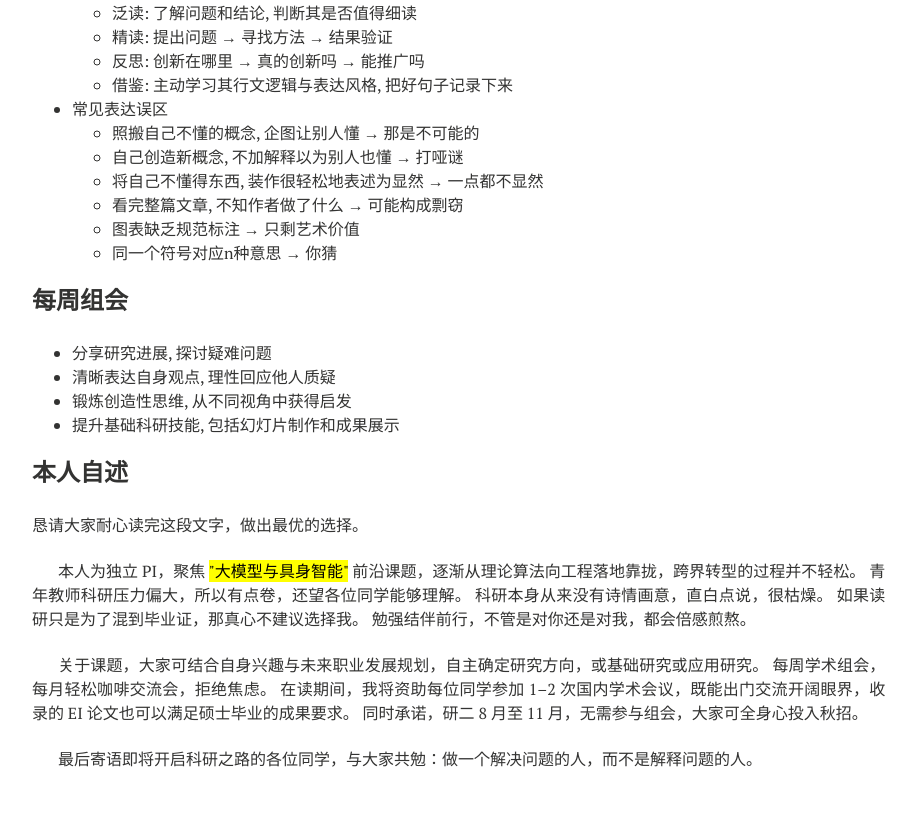
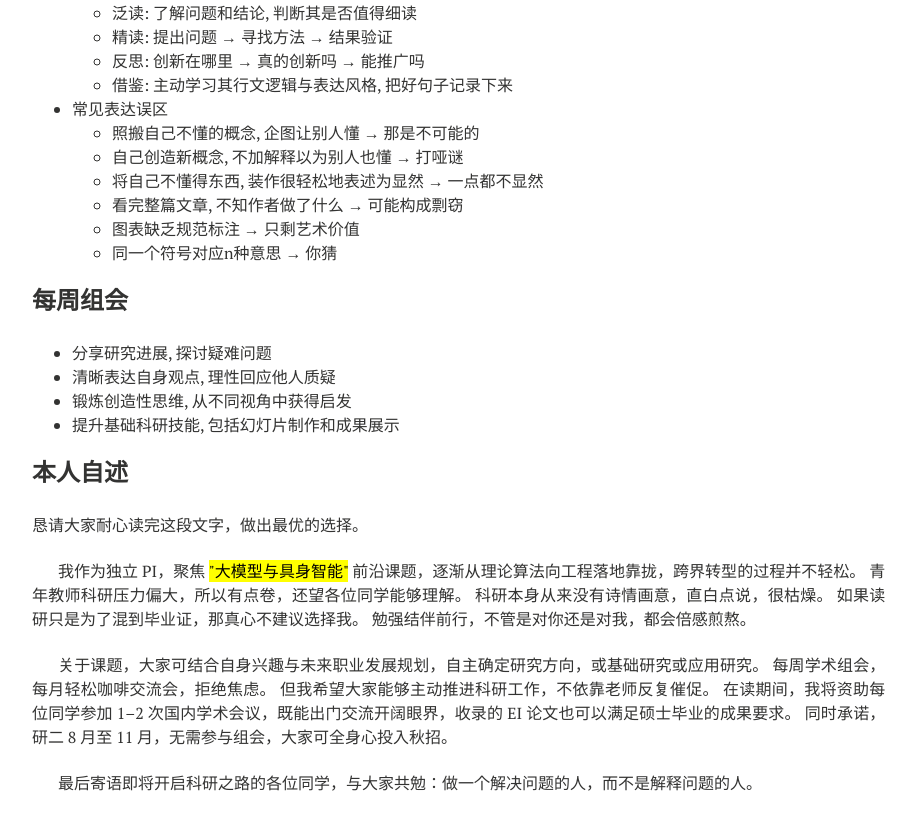
Before and after one commit to xianchaoxiu/xianchaoxiu.github.io, a Jekyll site: the page built from chinese/reading/index.md, in a window 1280 px wide and 900 px high, scrolled down 1220 px. Shown: the top 830 px of the window, without its empty margins (288-1204 px from the left). Built offline with Jekyll 4.4.1, drawn with Linux system fonts in a browser that asks for light colours; nearby versions of some CDN libraries.

Commit message:
Update index.md

```diff
--- a/chinese/reading/index.md
+++ b/chinese/reading/index.md
@@ -77,7 +77,7 @@ share: false
 
 恳请大家耐心读完这段文字，做出最优的选择。 <br> <br>
 
-本人为独立 PI，聚焦 <mark>"大模型与具身智能"</mark> 前沿课题，逐渐从理论算法向工程落地靠拢，跨界转型的过程并不轻松。
+我作为独立 PI，聚焦 <mark>"大模型与具身智能"</mark> 前沿课题，逐渐从理论算法向工程落地靠拢，跨界转型的过程并不轻松。
 青年教师科研压力偏大，所以有点卷，还望各位同学能够理解。
 科研本身从来没有诗情画意，直白点说，很枯燥。
 如果读研只是为了混到毕业证，那真心不建议选择我。
@@ -86,6 +86,7 @@ share: false
 
 关于课题，大家可结合自身兴趣与未来职业发展规划，自主确定研究方向，或基础研究或应用研究。
 每周学术组会，每月轻松咖啡交流会，拒绝焦虑。
+但我希望大家能够主动推进科研工作，不依靠老师反复催促。
 在读期间，我将资助每位同学参加 1–2 次国内学术会议，既能出门交流开阔眼界，收录的 EI 论文也可以满足硕士毕业的成果要求。
 同时承诺，研二 8 月至 11 月，无需参与组会，大家可全身心投入秋招。 <br> <br>
 
```
